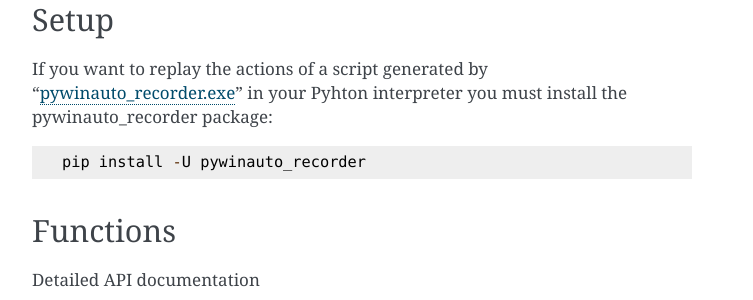
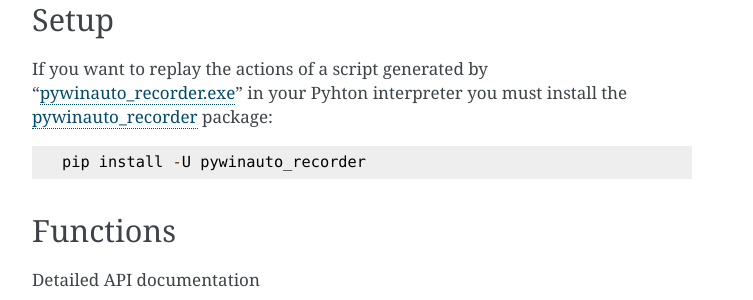
Before and after one commit to beuaaa/pywinauto_recorder, a Sphinx documentation site: the page built from docs/index.rst, in a window 1280 px wide and 900 px high, scrolled down 2083 px. Shown: the part 266-566 px from the top of the window, without its empty margins (388-1141 px from the left). Built offline with Sphinx 7.4.7, drawn with Linux system fonts in a browser that asks for light colours; some of the changed lines change nothing that is shown.

Commit message:
Documentation enhancement

```diff
--- a/docs/index.rst
+++ b/docs/index.rst
@@ -69,7 +69,9 @@
 
 Setup
 -----
-If you want to replay the actions of a script generated by "pywinauto_recorder.exe_" in your Pyhton interpreter you must install the pywinauto_recorder package:
+If you want to replay the actions of a script generated by "pywinauto_recorder.exe_" in your Pyhton interpreter you must install the pywinauto_recorder_ package:
+
+.. _pywinauto_recorder: https://pypi.org/project/pywinauto-recorder/
 
 .. code-block:: python
 
```
